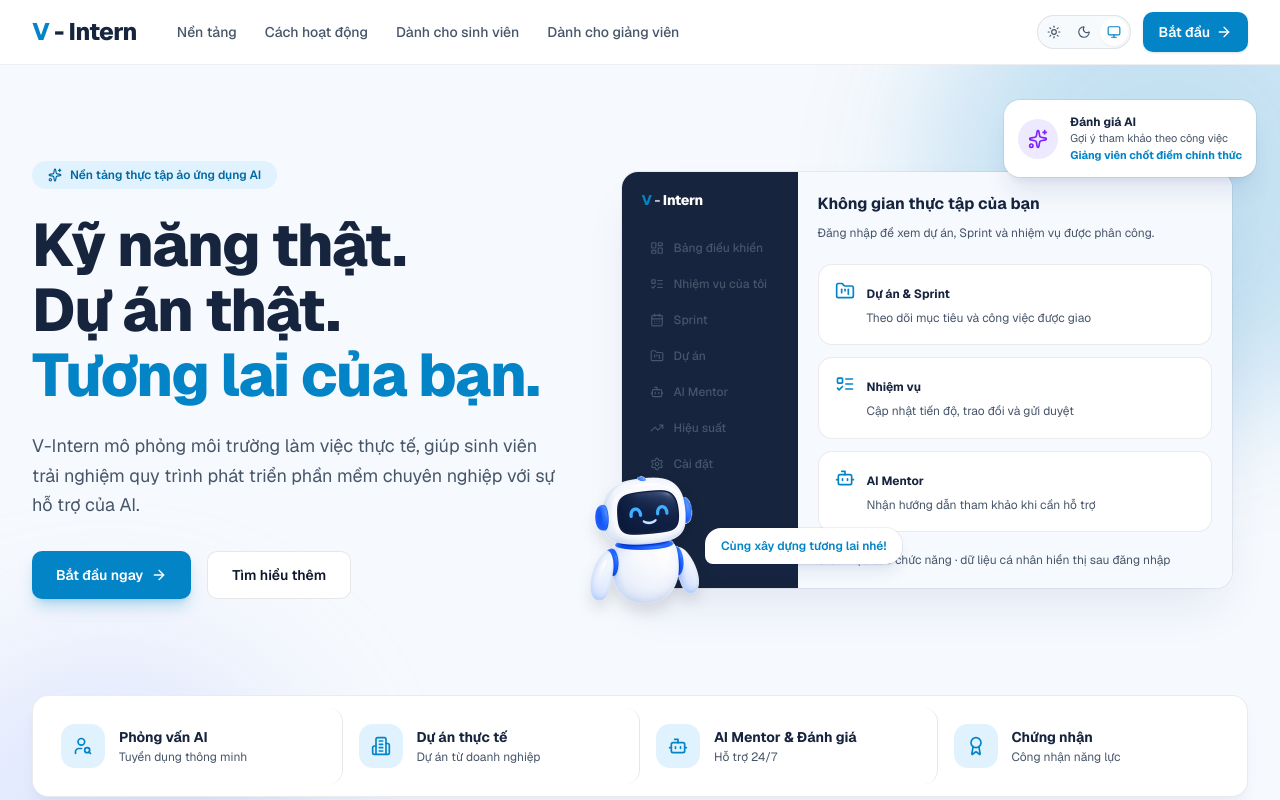
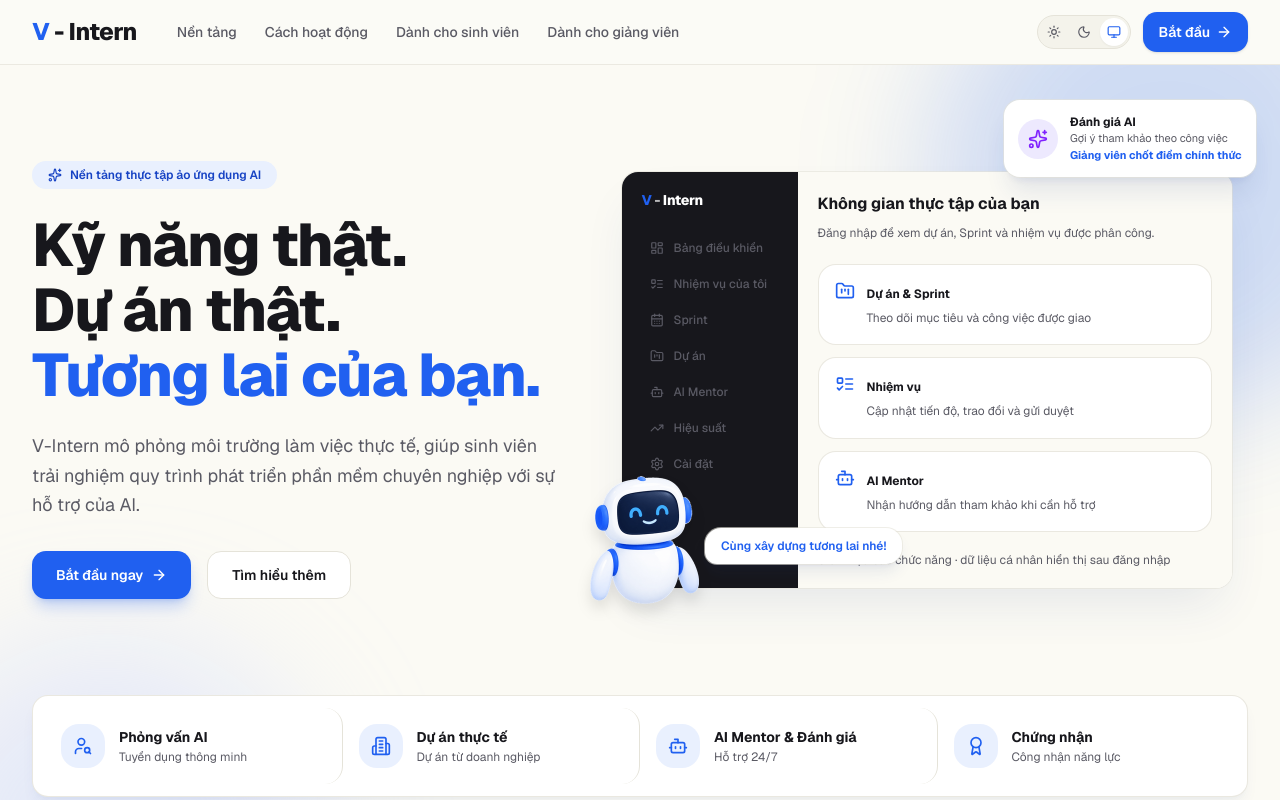
Before and after one commit to vanhoi04082006-pixel/V-Intern-FE, a Next.js app: page / in a window 1280 px wide. Shown: the top 800 px of the page. Built offline with nearby package versions, Linux system fonts and the light colour scheme.

Commit message:
feat(ui): port Journey Notebook design tokens and paper utilities

```diff
--- a/src/styles/tokens.css
+++ b/src/styles/tokens.css
@@ -1,42 +1,42 @@
-/* Hallmark · V-Intern · theme: "Sky White / Emerald Noir" · shape: app screen · scope: app */
-/* Light = giấy trắng – mực xanh da trời (Sky White); Dark = Emerald Noir: nền gần đen ánh lục, brand #10b981. */
+/* Hallmark · V-Intern · theme: "Sổ tay hành trình / Chalkboard" · shape: app screen · scope: app */
+/* Light = giấy kem #fbfaf4 – mực đen #17171c – mực xanh #2060f0; Dark = bảng đen #131318. */
 /* Existing public-page theme values; the .dark block below flips them for the landing. */
 :root {
-  --radius: 0.625rem;
-  --background: #ffffff;
-  --foreground: #0f172a;
+  --radius: 0.875rem;
+  --background: #fbfaf4;
+  --foreground: #17171c;
   --card: #ffffff;
-  --card-foreground: #0f172a;
+  --card-foreground: #17171c;
   --popover: #ffffff;
-  --popover-foreground: #0f172a;
-  --primary: #0284c7;
+  --popover-foreground: #17171c;
+  --primary: #2060f0;
   --primary-foreground: #ffffff;
-  --secondary: #f0f7fc;
-  --secondary-foreground: #0f172a;
-  --muted: #f0f7fc;
-  --muted-foreground: #475569;
-  --accent: #e0f2fe;
-  --accent-foreground: #075985;
-  --destructive: oklch(0.577 0.245 27.325);
-  --border: rgba(15, 23, 42, 0.1);
-  --input: rgba(15, 23, 42, 0.2);
-  --ring: #0284c7;
+  --secondary: #e9f0fe;
+  --secondary-foreground: #17171c;
+  --muted: #efede3;
+  --muted-foreground: #5a5a64;
+  --accent: #e9f0fe;
+  --accent-foreground: #17171c;
+  --destructive: #d9304a;
+  --border: #e5e3d9;
+  --input: #e5e3d9;
+  --ring: rgba(32, 96, 240, 0.45);
   --chart-1: oklch(0.646 0.222 41.116);
   --chart-2: oklch(0.6 0.118 184.704);
   --chart-3: oklch(0.398 0.07 227.392);
   --chart-4: oklch(0.828 0.189 84.429);
   --chart-5: oklch(0.769 0.188 70.08);
-  --sidebar: oklch(0.985 0 0);
-  --sidebar-foreground: oklch(0.145 0 0);
-  --sidebar-primary: oklch(0.205 0 0);
-  --sidebar-primary-foreground: oklch(0.985 0 0);
-  --sidebar-accent: oklch(0.97 0 0);
-  --sidebar-accent-foreground: oklch(0.205 0 0);
-  --sidebar-border: oklch(0.922 0 0);
-  --sidebar-ring: oklch(0.708 0 0);
+  --sidebar: #f5f3ea;
+  --sidebar-foreground: #17171c;
+  --sidebar-primary: #2060f0;
+  --sidebar-primary-foreground: #ffffff;
+  --sidebar-accent: #e9f0fe;
+  --sidebar-accent-foreground: #17171c;
+  --sidebar-border: #e5e3d9;
+  --sidebar-ring: rgba(32, 96, 240, 0.45);
 }
 
-/* Landing + public pages in dark: Emerald Noir night instead of paper white.
+/* Landing + public pages in dark: chalkboard night instead of paper white.
    These tokens feed the static utilities (bg-navy, text-navy, bg-brand…) because
    Tailwind 4 emits them as custom properties — overriding here re-themes the page. */
 .dark {
@@ -44,41 +44,76 @@
      18 text-navy headings read on the dark canvas; the few navy SURFACES
      (bg-navy — footer, hero mock, avatars) keep a deep tone via the
      .dark .bg-navy override in globals.css. */
-  --color-navy: #edf2ef;
-  --color-brand: #10b981;
-  --color-brand-600: #34d399;
-  --color-canvas: #090c0b;
-  --background: #090c0b;
-  --foreground: #edf2ef;
-  --card: #111615;
-  --card-foreground: #edf2ef;
-  --popover: #171d1b;
-  --popover-foreground: #edf2ef;
-  --primary: #10b981;
-  --primary-foreground: #04241a;
-  --secondary: #171d1b;
-  --secondary-foreground: #edf2ef;
-  --muted: #171d1b;
-  --muted-foreground: #9aa5a0;
-  --accent: #12241d;
-  --accent-foreground: #6ee7b7;
-  --destructive: #fb7185;
-  --border: rgba(237, 242, 239, 0.09);
-  --input: rgba(237, 242, 239, 0.16);
-  --ring: #10b981;
-  --chart-1: #10b981;
+  --color-navy: #f2f1e9;
+  --color-brand: #7d97ff;
+  --color-brand-600: #99adff;
+  --color-canvas: #131318;
+  --background: #131318;
+  --foreground: #f2f1e9;
+  --card: #1c1c24;
+  --card-foreground: #f2f1e9;
+  --popover: #1c1c24;
+  --popover-foreground: #f2f1e9;
+  --primary: #7d97ff;
+  --primary-foreground: #101018;
+  --secondary: rgba(125, 151, 255, 0.16);
+  --secondary-foreground: #f2f1e9;
+  --muted: #202029;
+  --muted-foreground: #a8a8b2;
+  --accent: rgba(125, 151, 255, 0.16);
+  --accent-foreground: #f2f1e9;
+  --destructive: #ff627a;
+  --border: #2b2b35;
+  --input: #2b2b35;
+  --ring: rgba(125, 151, 255, 0.5);
+  --chart-1: #7d97ff;
   --chart-2: #38bdf8;
   --chart-3: #fbbf24;
   --chart-4: #a78bfa;
   --chart-5: #fb7185;
-  --sidebar: #0d1211;
-  --sidebar-foreground: #edf2ef;
-  --sidebar-primary: #10b981;
-  --sidebar-primary-foreground: #04241a;
-  --sidebar-accent: #171d1b;
-  --sidebar-accent-foreground: #edf2ef;
-  --sidebar-border: rgba(237, 242, 239, 0.09);
-  --sidebar-ring: #10b981;
+  --sidebar: #101016;
+  --sidebar-foreground: #f2f1e9;
+  --sidebar-primary: #7d97ff;
+  --sidebar-primary-foreground: #101018;
+  --sidebar-accent: #1c1c24;
+  --sidebar-accent-foreground: #f2f1e9;
+  --sidebar-border: #2b2b35;
+  --sidebar-ring: rgba(125, 151, 255, 0.5);
+}
+
+/* Notebook palette ("Sổ tay hành trình") exposed as utilities:
+   bg-paper, bg-raised, text-ink, border-line, text-blue… */
+:root {
+  --paper: #fbfaf4;
+  --paper-raised: #ffffff;
+  --ink: #17171c;
+  --ink-soft: #5a5a64;
+  --ink-faint: #9c9ca6;
+  --blue: #2060f0;
+  --blue-deep: #1743c4;
+  --blue-mist: #e9f0fe;
+  --line: rgba(23, 23, 28, 0.075);
+  --hard-shadow: rgba(23, 23, 28, 0.92);
+  /* Fixed across themes: deep-blue surface, coal surface, chalk text on it. */
+  --royal: #2060f0;
+  --royal-deep: #1743c4;
+  --coal: #141419;
+  --coal-soft: #1f1f28;
+  --chalk: #f2f1e9;
+  --chalk-soft: #a8a8b2;
+}
+
+.dark {
+  --paper: #131318;
+  --paper-raised: #1c1c24;
+  --ink: #f2f1e9;
+  --ink-soft: #a8a8b2;
+  --ink-faint: #70707b;
+  --blue: #7d97ff;
+  --blue-deep: #99adff;
+  --blue-mist: rgba(125, 151, 255, 0.16);
+  --line: rgba(242, 241, 233, 0.085);
+  --hard-shadow: rgba(0, 0, 0, 0.55);
 }
 
 @theme inline {
@@ -116,31 +151,31 @@ html:has(.workspace-ui, .app-surface), body:has(.workspace-ui, .app-surface) {
 }
 
 :root {
-  /* Neutral ramp: slate (Emerald "ink" system). */
+  /* Neutral ramp: warm graphite ("ink on paper" system). */
   --app-neutral-0: #ffffff;
-  --app-neutral-50: #f8fafc;
-  --app-neutral-100: #f1f5f9;
-  --app-neutral-200: #e2e8f0;
-  --app-neutral-300: #cbd5e1;
-  --app-neutral-400: #94a3b8;
-  --app-neutral-500: #64748b;
-  --app-neutral-600: #475569;
-  --app-neutral-700: #334155;
-  --app-neutral-800: #1e293b;
-  --app-neutral-900: #0f172a;
-  --app-neutral-950: #020617;
-  /* Brand ramp: sky (light "Sky White" brand = sky-600 #0284c7). */
-  --app-primary-50: #f0f9ff;
-  --app-primary-100: #e0f2fe;
-  --app-primary-200: #bae6fd;
-  --app-primary-300: #7dd3fc;
-  --app-primary-400: #38bdf8;
-  --app-primary-500: #0ea5e9;
-  --app-primary-600: #0284c7;
-  --app-primary-700: #0369a1;
-  --app-primary-800: #075985;
-  --app-primary-900: #0c4a6e;
-  /* Status ramps: emerald / amber / rose, aligned with Emerald Noir's accent hues. */
+  --app-neutral-50: #fbfaf4;
+  --app-neutral-100: #f5f3ea;
+  --app-neutral-200: #e5e3d9;
+  --app-neutral-300: #cfcdc3;
+  --app-neutral-400: #9c9ca6;
+  --app-neutral-500: #70707b;
+  --app-neutral-600: #5a5a64;
+  --app-neutral-700: #43434c;
+  --app-neutral-800: #2b2b35;
+  --app-neutral-900: #17171c;
+  --app-neutral-950: #0c0c10;
+  /* Brand ramp: notebook blue (light brand = blue-600 #2060f0). */
+  --app-primary-50: #e9f0fe;
+  --app-primary-100: #dbe6fd;
+  --app-primary-200: #c3d4fb;
+  --app-primary-300: #9db8f8;
+  --app-primary-400: #6d92f4;
+  --app-primary-500: #3f72f2;
+  --app-primary-600: #2060f0;
+  --app-primary-700: #1743c4;
+  --app-primary-800: #183a9e;
+  --app-primary-900: #1a367d;
+  /* Status ramps: emerald / amber / rose — semantic status hues, independent of the brand palette. */
   --app-success-50: #ecfdf5;
   --app-success-100: #d1fae5;
   --app-success-500: #059669;
@@ -218,25 +253,25 @@ html:has(.workspace-ui, .app-surface), body:has(.workspace-ui, .app-surface) {
 }
 
 :is(.workspace-ui, .app-surface) {
-  /* Light theme "Sky White": canvas #f6f9fd, panel #fff, panel-2 #f4f8fc,
-     line slate/9%, brand sky-600 #0284c7, ink #0f172a, dim #475569. */
-  --background: #f6f9fd;
-  --foreground: #0f172a;
+  /* Light theme "Sổ tay": canvas #fbfaf4, panel #fff, panel-2 #f5f3ea,
+     line #e5e3d9, brand blue-600 #2060f0, ink #17171c, dim #5a5a64. */
+  --background: #fbfaf4;
+  --foreground: #17171c;
   --card: #ffffff;
   --card-foreground: var(--foreground);
-  --popover: #f4f8fc;
+  --popover: #f5f3ea;
   --popover-foreground: var(--foreground);
   --primary: var(--app-primary-600);
   --primary-foreground: #ffffff;
-  --secondary: #f4f8fc;
+  --secondary: #f5f3ea;
   --secondary-foreground: var(--foreground);
-  --muted: #f4f8fc;
-  --muted-foreground: #475569;
-  --accent: #f4f8fc;
+  --muted: #f5f3ea;
+  --muted-foreground: #5a5a64;
+  --accent: #e9f0fe;
   --accent-foreground: var(--foreground);
-  --border: rgba(15, 23, 42, 0.09);
-  --input: rgba(15, 23, 42, 0.18);
-  --ring: var(--app-primary-600);
+  --border: #e5e3d9;
+  --input: #e5e3d9;
+  --ring: rgba(32, 96, 240, 0.45);
   --destructive: var(--app-danger-600);
   --destructive-subtle: var(--app-danger-50);
   --success: var(--app-success-600);
@@ -245,9 +280,9 @@ html:has(.workspace-ui, .app-surface), body:has(.workspace-ui, .app-surface) {
   --warning-subtle: var(--app-warning-50);
   --info: var(--app-primary-700);
   --info-subtle: var(--app-primary-50);
-  --sidebar: #eef4fa;
+  --sidebar: #f5f3ea;
   --sidebar-foreground: var(--foreground);
-  --sidebar-accent: #f4f8fc;
+  --sidebar-accent: #e9f0fe;
   --sidebar-accent-foreground: var(--foreground);
   --sidebar-border: var(--border);
   --sidebar-ring: var(--ring);
@@ -298,51 +333,51 @@ html:has(.workspace-ui, .app-surface), body:has(.workspace-ui, .app-surface) {
   caret-color: var(--primary);
 }
 
-:is(.workspace-ui, .app-surface) ::selection { color: var(--foreground); background: rgba(2, 132, 199, 0.16); }
+:is(.workspace-ui, .app-surface) ::selection { color: var(--foreground); background: rgba(32, 96, 240, 0.16); }
 :is(.workspace-ui, .app-surface) :where(h1, h2, h3, h4) { font-family: var(--font-app-heading), sans-serif; min-width: 0; overflow-wrap: break-word; text-wrap: balance; }
 :is(.workspace-ui, .app-surface), :is(.workspace-ui, .app-surface) * { scrollbar-color: var(--input) var(--background); }
 :is(.workspace-ui, .app-surface) :where(a, button, input, select, textarea, summary, [tabindex]):focus-visible { outline: 2px solid var(--ring); outline-offset: var(--space-1); }
 :is(.workspace-ui, .app-surface) :where(a, button, input, select, textarea, summary) { transition-duration: var(--motion-fast); transition-timing-function: var(--motion-ease); }
 
 .dark :is(.workspace-ui, .app-surface) {
-  /* Dark theme "Emerald Noir": canvas #090c0b, panel #111615,
-     panel-2 #171d1b, line white/7%, brand #10b981, on-brand #04241a,
-     ink #edf2ef, dim #9aa5a0, deep sidebar #0d1211. */
-  --background: #090c0b;
-  --foreground: #edf2ef;
-  --card: #111615;
+  /* Dark theme "Chalkboard": canvas #131318, panel #1c1c24,
+     panel-2 #202029, line #2b2b35, brand #7d97ff, on-brand #101018,
+     ink #f2f1e9, dim #a8a8b2, deep sidebar #101016. */
+  --background: #131318;
+  --foreground: #f2f1e9;
+  --card: #1c1c24;
   --card-foreground: var(--foreground);
-  --popover: #171d1b;
-  --primary: #10b981;
-  --primary-foreground: #04241a;
-  --secondary: #171d1b;
+  --popover: #202029;
+  --primary: #7d97ff;
+  --primary-foreground: #101018;
+  --secondary: #202029;
   --secondary-foreground: var(--foreground);
-  --muted: #171d1b;
-  --muted-foreground: #9aa5a0;
-  --accent: #171d1b;
+  --muted: #202029;
+  --muted-foreground: #a8a8b2;
+  --accent: rgba(125, 151, 255, 0.16);
   --accent-foreground: var(--foreground);
-  --border: rgba(255, 255, 255, 0.07);
-  --input: rgba(255, 255, 255, 0.14);
-  --ring: #10b981;
-  --destructive: #fb7185;
+  --border: #2b2b35;
+  --input: #2b2b35;
+  --ring: rgba(125, 151, 255, 0.5);
+  --destructive: #ff627a;
   --destructive-subtle: #4c0519;
   --success: #34d399;
   --success-subtle: #022c22;
   --warning: #fbbf24;
   --warning-subtle: #451a03;
-  --info: #38bdf8;
-  --info-subtle: #082f49;
-  --sidebar: #0d1211;
+  --info: #7d97ff;
+  --info-subtle: rgba(125, 151, 255, 0.16);
+  --sidebar: #101016;
   --sidebar-foreground: var(--foreground);
-  --sidebar-accent: #171d1b;
+  --sidebar-accent: #1c1c24;
   --sidebar-accent-foreground: var(--foreground);
   --sidebar-border: var(--border);
-  --ws-primary-hover: #34d399;
+  --ws-primary-hover: #99adff;
   --color-brand: var(--primary);
-  --color-brand-600: #34d399;
+  --color-brand-600: #99adff;
 }
 
-.dark :is(.workspace-ui, .app-surface) ::selection { background: rgba(16, 185, 129, 0.28); }
+.dark :is(.workspace-ui, .app-surface) ::selection { background: rgba(125, 151, 255, 0.28); }
 
 /* Sticky chrome must never cover scroll targets: the workspace topbar and
    the editor’s sticky action bar both overlap content scrolled into view
```
Also changed, not shown: src/app/globals.css (+188 -9 lines).
